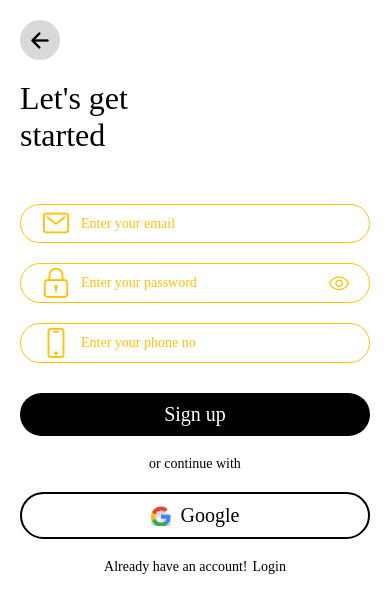
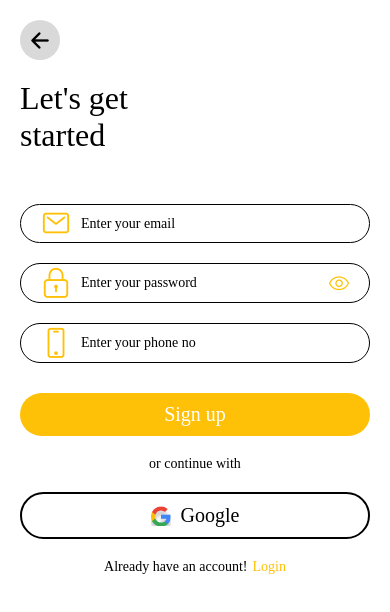
Before and after one commit to abhisek-code0/qikut, a React Native app: screen /SIGNUP in a window 390 px wide. Shown: the top 612 px of the page. Built offline with nearby package versions, Linux system fonts and the light colour scheme.

Commit message:
signup page formation

```diff
--- a/src/screens/SignupScreen.tsx
+++ b/src/screens/SignupScreen.tsx
@@ -47,7 +47,7 @@ const SignupScreen = () => {
                     <TextInput
                         style={styles.textInput}
                         placeholder="Enter your email"
-                        placeholderTextColor={colors.secondary}
+                        placeholderTextColor={colors.primary}
                         keyboardType="email-address"
                     />
                 </View>
@@ -56,7 +56,7 @@ const SignupScreen = () => {
                     <TextInput
                         style={styles.textInput}
                         placeholder="Enter your password"
-                        placeholderTextColor={colors.secondary}
+                        placeholderTextColor={colors.primary}
                         secureTextEntry={secureEntery}
                     />
                     <TouchableOpacity
@@ -76,7 +76,7 @@ const SignupScreen = () => {
                     <TextInput
                         style={styles.textInput}
                         placeholder="Enter your phone no"
-                        placeholderTextColor={colors.secondary}
+                        placeholderTextColor={colors.primary}
                         secureTextEntry={secureEntery}
                         keyboardType="phone-pad"
                     />
@@ -133,7 +133,7 @@ const styles = StyleSheet.create({
     },
     inputContainer: {
         borderWidth: 1,
-        borderColor: colors.secondary,
+        borderColor: colors.primary,
         borderRadius: 100,
         paddingHorizontal: 20,
         flexDirection: "row",
@@ -153,7 +153,7 @@ const styles = StyleSheet.create({
         marginVertical: 10,
     },
     loginButtonWrapper: {
-        backgroundColor: colors.primary,
+        backgroundColor: colors.btn,
         borderRadius: 100,
         marginTop: 20,
     },
@@ -188,6 +188,7 @@ const styles = StyleSheet.create({
     googleText: {
         fontSize: 20,
         fontFamily: fonts.SemiBold,
+        color: colors.primary
     },
     footerContainer: {
         flexDirection: "row",
@@ -201,7 +202,7 @@ const styles = StyleSheet.create({
         fontFamily: fonts.Regular,
     },
     signupText: {
-        color: colors.primary,
+        color: colors.btn,
         fontFamily: fonts.Bold,
     },
 });
```
